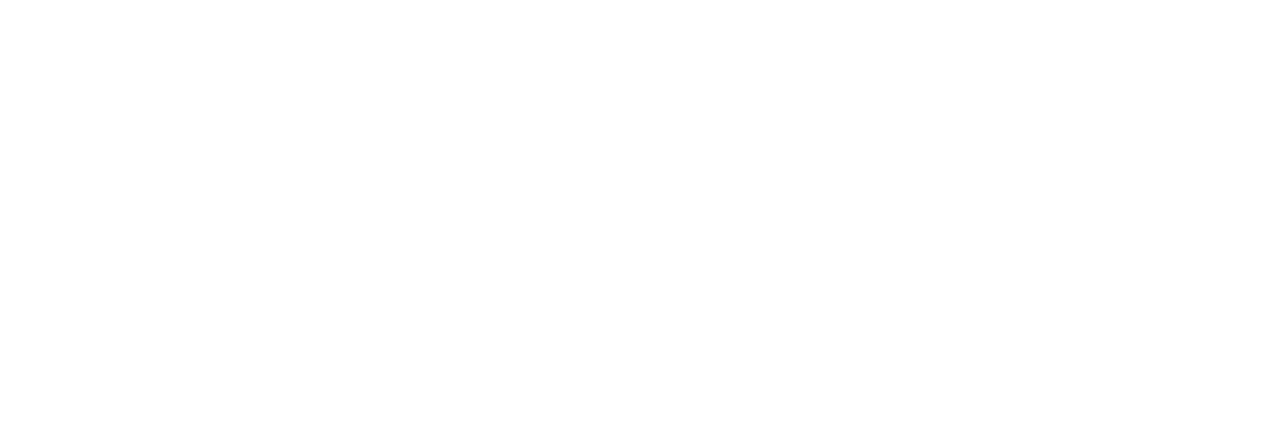
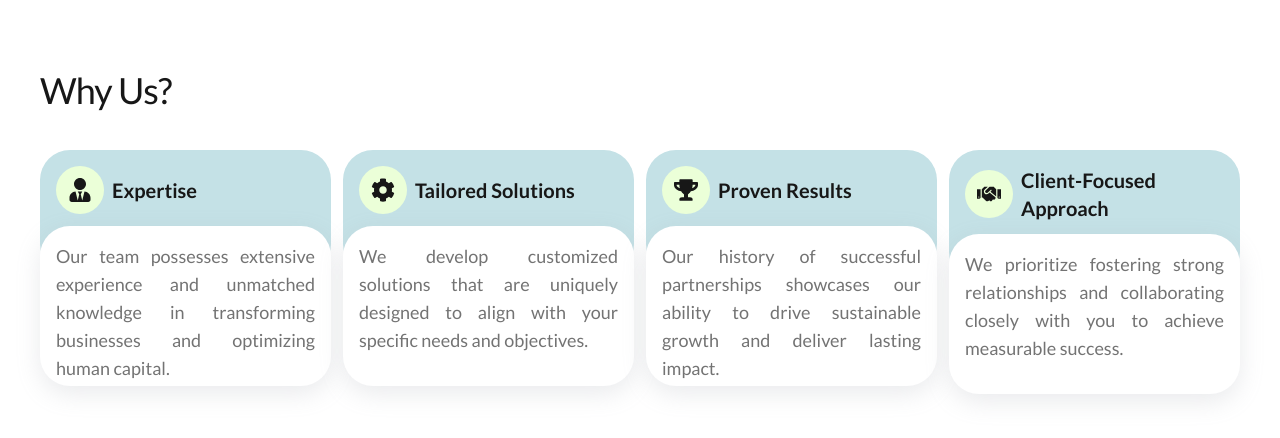
Before and after one commit to GanehsaConsulting/bpn-web, a Next.js app: page / in a window 1280 px wide. Shown: the part 1456-1894 px from the top of the page. Before the commit the page ends 1526 px from the top, so only its background shows below. Built offline with nearby package versions, Linux system fonts and the light colour scheme.

Commit message:
created why us

```diff
--- a/src/app/page.js
+++ b/src/app/page.js
@@ -1,11 +1,13 @@
 import { About } from "@/components/about";
 import { HomeBanner } from "@/components/home-banner";
+import { WhyUs } from "@/components/why-us";
 
 export default function Home() {
   return (
     <>
       <HomeBanner />
       <About />
+      <WhyUs />
     </>
   );
 }
--- /dev/null
+++ b/src/components/title.jsx
@@ -0,0 +1,9 @@
+export const Title = ({ children, className = '' }) => {
+    return (
+        <h1
+            className={`text-2xl md:text-4xl tracking-tight ${className}`}
+        >
+            {children}
+        </h1>
+    );
+}
--- /dev/null
+++ b/src/components/why-us.jsx
@@ -0,0 +1,64 @@
+import { Title } from "./title";
+import { FaUserTie, FaCog, FaTrophy, FaHandshake } from "react-icons/fa";
+
+export const WhyUs = () => {
+    const whyChooseUs = [
+        {
+            title: "Expertise",
+            description:
+                "Our team possesses extensive experience and unmatched knowledge in transforming businesses and optimizing human capital.",
+            icon: <FaUserTie />
+        },
+        {
+            title: "Tailored Solutions",
+            description:
+                "We develop customized solutions that are uniquely designed to align with your specific needs and objectives.",
+            icon: <FaCog />
+        },
+        {
+            title: "Proven Results",
+            description:
+                "Our history of successful partnerships showcases our ability to drive sustainable growth and deliver lasting impact.",
+            icon: <FaTrophy />
+        },
+        {
+            title: "Client-Focused Approach",
+            description:
+                "We prioritize fostering strong relationships and collaborating closely with you to achieve measurable success.",
+            icon: <FaHandshake />
+        },
+    ];
+
+    return (
+        <main className="margin">
+            <Title>
+                Why Us?
+            </Title>
+            <section className="mt-10" >
+
+                {/* Desktop Layout */}
+                <div className="hidden lg:grid grid-cols-4 gap-3">
+                    {whyChooseUs.map((el, idx) => (
+                        <div
+                            className=""
+                            key={idx}
+                        >
+                            <div className="flex items-center gap-2 p-4 bg-main-3 rounded-main pb-15">
+                                <div className="text-2xl p-3 bg-main-4 w-fit rounded-full">
+                                    {el.icon}
+                                </div>
+
+                                <h1 className="text-xl font-bold">
+                                    {el.title}
+                                </h1>
+                            </div>
+                            <p className="-mt-12 shadow-mainShadow p-4 bg-white dark:bg-darkColor rounded-main text-lg text-justify text-muted-foreground h-40">
+                                {el.description}
+                            </p>
+                        </div>
+                    ))}
+                </div>
+            </section>
+        </main>
+    )
+}
```
